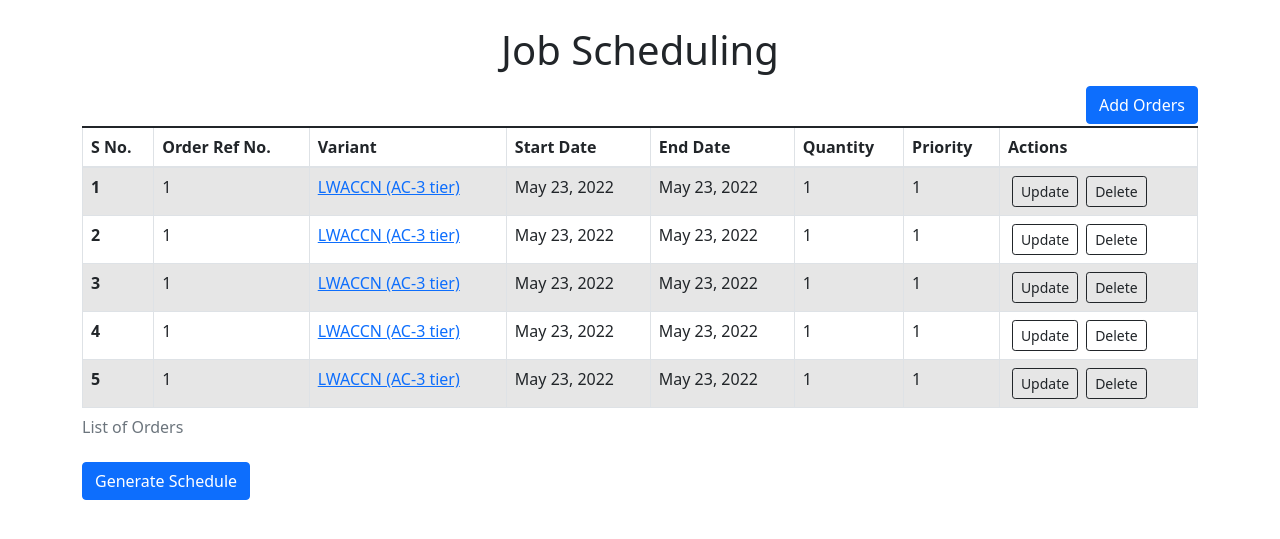
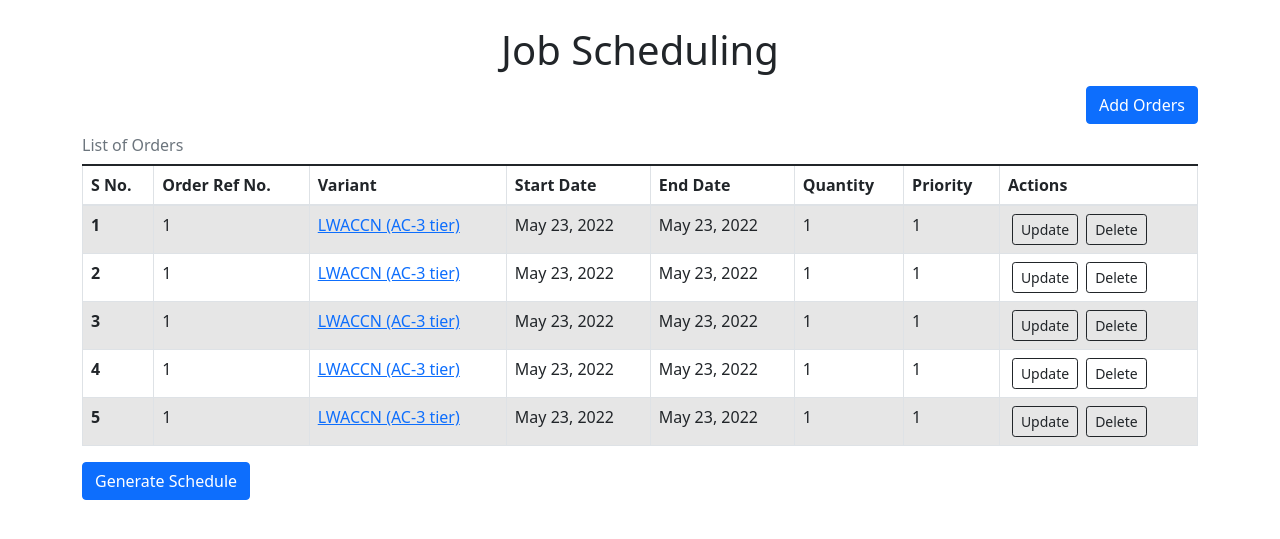
Before and after one commit to vandanapra/webAppSchedularF1, a Django app: page /place_order in a window 1280 px wide. Shown: the part 70-609 px from the top of the page. Run offline with Django 3.2, Linux system fonts and the light colour scheme; data comes from the database, SQL or seed files in the repository; some libraries are stand-ins or nearby versions.

Commit message:
minor changes
update place order

```diff
--- a/templates/place_order.html
+++ b/templates/place_order.html
@@ -75,7 +75,7 @@
 
     </div>
     <table class="table caption-top table-striped table-hover table-bordered ">
-        <caption>List of Orders</caption>
+        <caption class="caption-top">List of Orders</caption>
         <thead>
             <tr>
                 <th scope="col">S No.</th>
```
